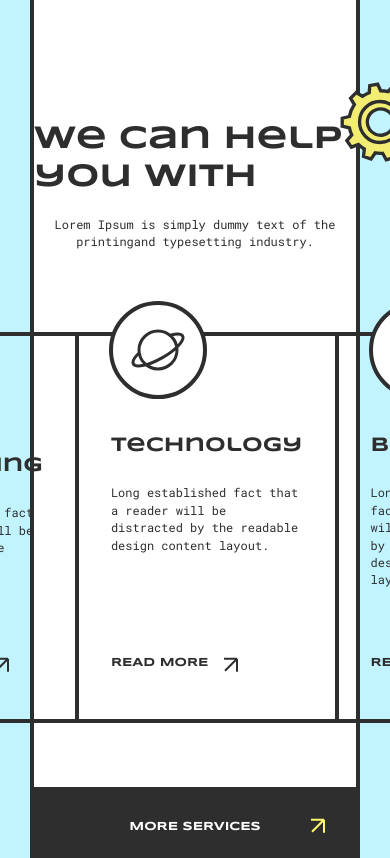
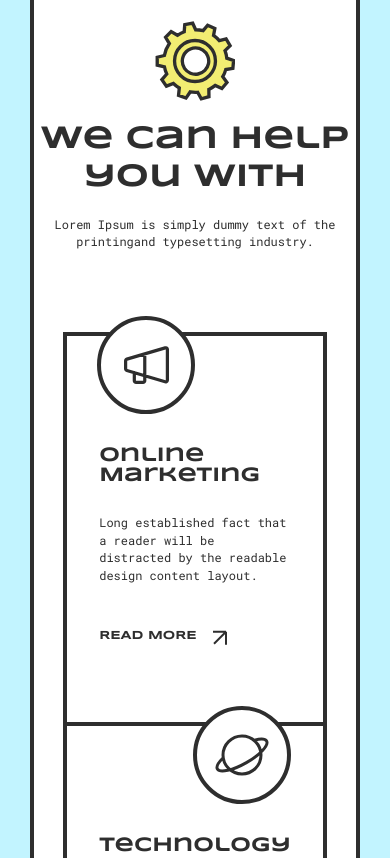
Before and after one commit to GGU940/workment, a plain HTML site: page index.html in a window 390 px wide. Shown: the part 820-1678 px from the top of the page. Drawn offline with nearby package versions, Linux system fonts and the light colour scheme.

Commit message:
service 반응형 완

```diff
--- a/css/service.css
+++ b/css/service.css
@@ -17,6 +17,10 @@
 .service .inner h2 {
     /* border: 1px solid red; */
     position: relative;
+}
+
+.service .inner h2>br {
+    display: none;
 }
 
 .service .inner h2::before {
@@ -183,5 +187,79 @@
 @media (max-width:1100px) {
     /* 태블릿 */
 
+    .service .serviceCard {
+        padding: 100px 32px 60px 32px;
+    }
+}
 
+
+
+@media (max-width:850px) {
+
+    /* service card 조정 */
+
+    .service .inner {
+        padding: 250px 0 150px 0;
+    }
+
+    .service .inner h2::before {
+        right: calc(50% - 40px);
+        top: -250%;
+    }
+
+    .service .inner .serviceBoxs {
+        flex-direction: column;
+        margin: 64px;
+        border-left: 4px solid #2e2e2e;
+        border-right: 4px solid #2e2e2e;
+    }
+
+    .service .serviceCard:nth-last-of-type(2) {
+        border-left: none;
+        border-right: none;
+        border-top: 4px solid #2e2e2e;
+        border-bottom: 4px solid #2e2e2e;
+        text-align: right;
+    }
+
+    .service .serviceCard:nth-last-of-type(2)::before {
+        left: auto;
+        right: 32px;
+    }
+
+    .service .serviceCard:nth-last-of-type(2) .more .moreText {
+        left: auto;
+        right: 64px;
+    }
+
+    .service .serviceCard::before {
+        top: -20px;
+    }
+
+    .service .serviceCard {
+        padding: 110px 32px;
+    }
+
+    .service .serviceCard .more .moreText {
+        bottom: 80px;
+    }
 }
+
+@media (max-width:750px) {
+    .service .inner {
+        padding: 150px 0 100px 0;
+    }
+
+    .service .inner h2 {
+        text-align: center;
+    }
+
+    .service .inner h2>br {
+        display: block;
+    }
+
+    .service .inner h2::before {
+        /* right: calc(50% - 40px); */
+        top: -130%;
+    }
+}
--- a/index.html
+++ b/index.html
@@ -131,7 +131,7 @@
         <div class="mw">
             <div class="inner">
 
-                <h2>we can help you with</h2>
+                <h2>we can help <br>you with</h2>
                 <p>Lorem Ipsum is simply dummy text of the<br>
                     printingand typesetting industry. </p>
 
```
